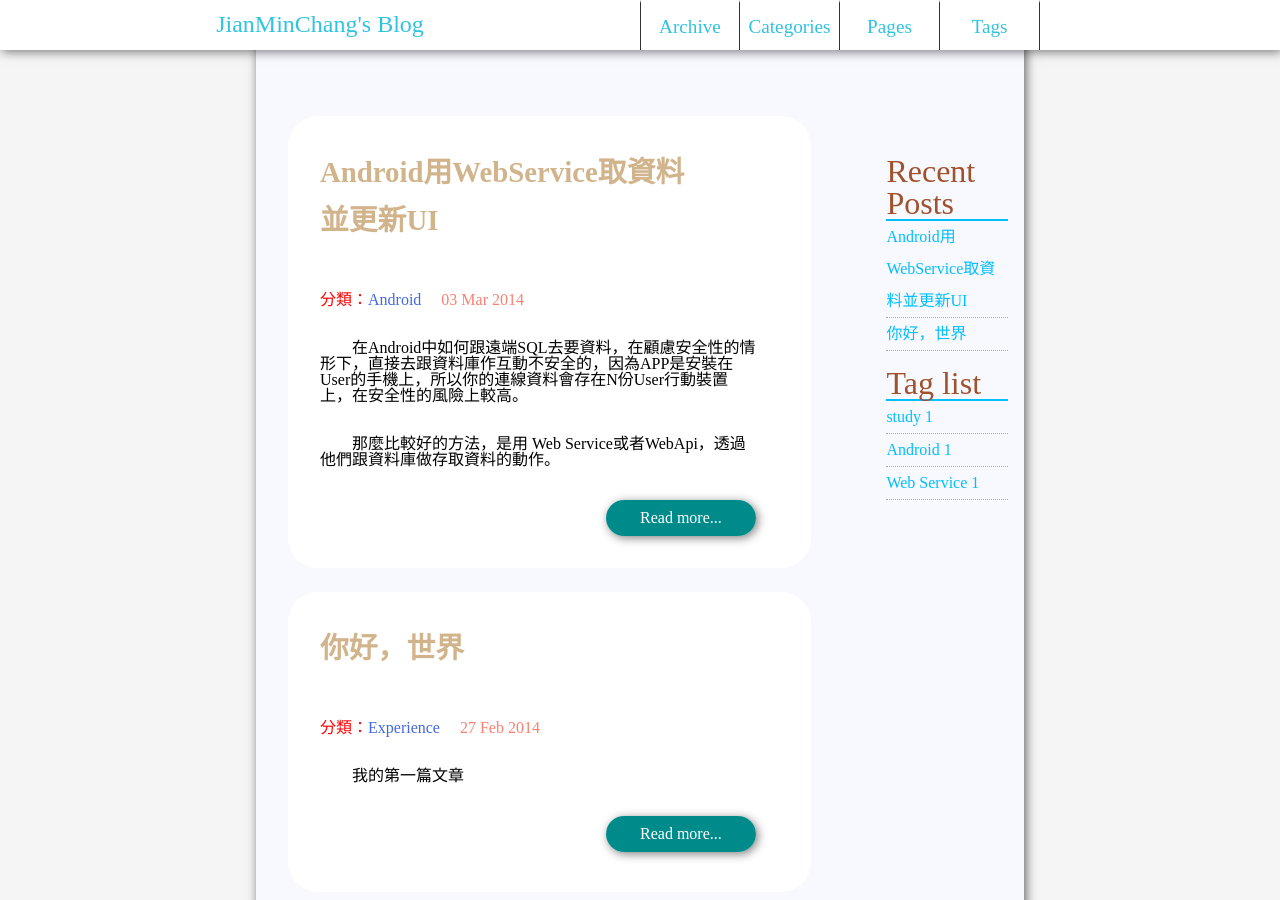
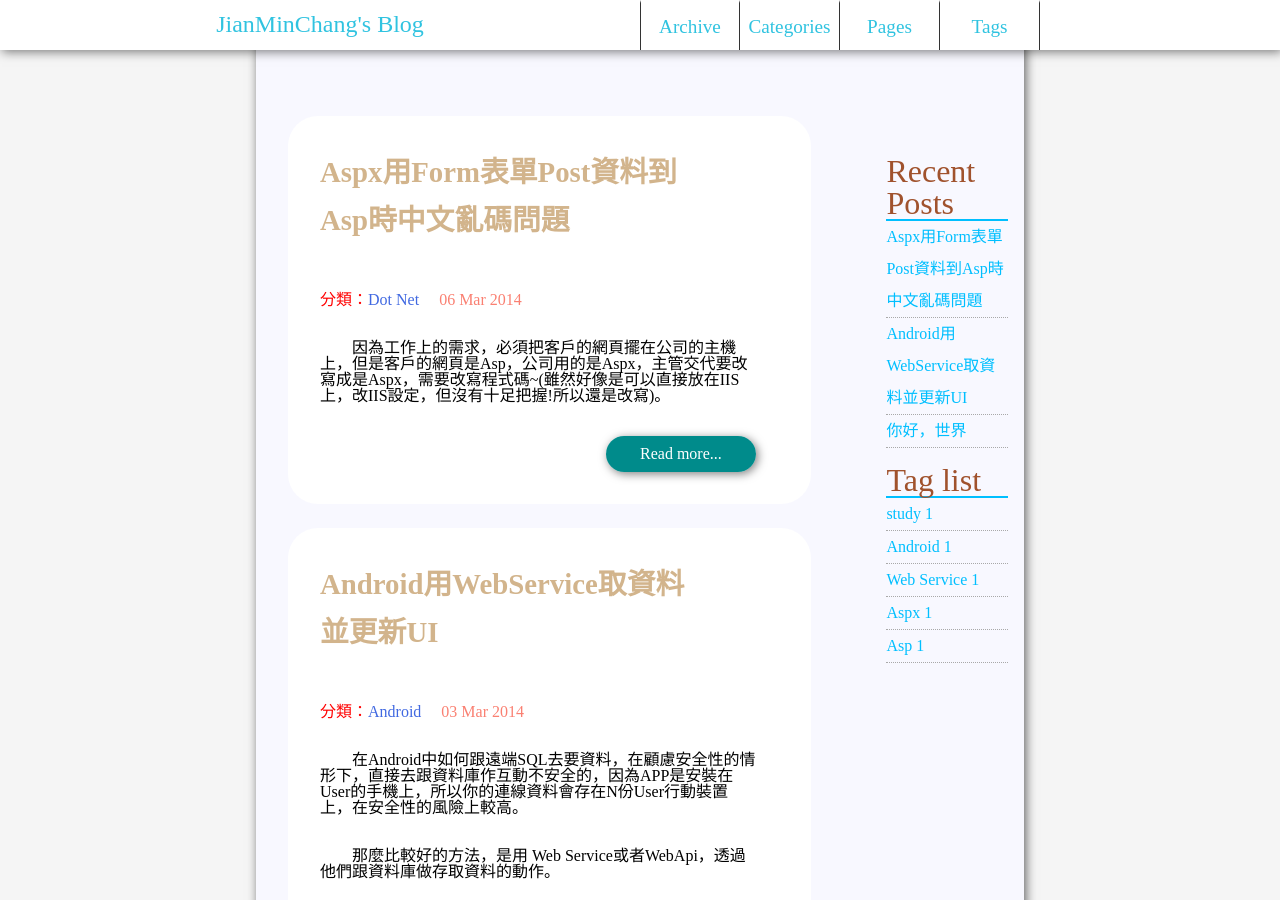
Before and after one commit to JianMin0721/JianMin0721.github.io, a Jekyll site: the page built from index.md, in a window 1280 px wide and 900 px high. Built offline with Jekyll 4.4.1, drawn with Linux system fonts in a browser that asks for light colours.

Commit message:
Create New post And modify css

```diff
--- /dev/null
+++ b/_posts/2014-03-06-Aspx-post-form-to-Asp.md
@@ -0,0 +1,31 @@
+---
+layout: post
+cTitle: Aspx用Form表單Post資料到Asp時中文亂碼問題
+ctitle: Aspx用Form表單Post資料到Asp時中文亂碼問題
+category : Dot Net
+tags: [Aspx,Asp]
+published: true
+---
+
+<p>因為工作上的需求，必須把客戶的網頁擺在公司的主機上，但是客戶的網頁是Asp，公司用的是Aspx，主管交代要改寫成是Aspx，需要改寫程式碼~(雖然好像是可以直接放在IIS上，改IIS設定，但沒有十足把握!所以還是改寫)。</p>
+
+<!-- more -->
+
+<p>改寫的過程中發現出現問題了，如同標題所寫的，"在Aspx網頁送出表單到Asp時發生接收中文字編碼錯誤，收到的是一堆亂碼。網路上找了下，原因出在於 <label>Aspx預設編碼是utf-8 </label>，而 <label>Asp是預設編碼big5 </label>。"</p>
+
+<pre>
+	<code>
+		&lt;meta http-equiv="Content-Type" content="text/html; charset=utf-8" /&gt;
+	</code>
+</pre>
+
+<p>有想說把上面的那行utf-8，改成big5。可惜還是失敗!</p>
+
+<br>
+<p>知道了原因，我便試圖用<label>javascript的escape、encodeURI、encodeURIComponent</label>去處理中文字，送到Asp網頁，發送成功，但是客戶收到，發現還是中文字是亂碼。</p>
+
+<p>直接用javascript處裡中文字串失敗，我便嘗試著用 Server code來解決，也就是說把中文字用Ajax傳回Server，從新編碼後，在吐回clinent端在發送。可惜的是，還是不行。在google search下，有人用html的方法解決。</p>
+
+<p>我把網頁個格式還有附檔名改成.html後，一切就沒問題了。所以目前我用的解法，應該是用Html+javascript+Ajax傳回Server從新編碼，在回傳client，送出表單。或者看有沒有好心人士做出 javascript版本 <label>UTF-8轉BIG5</label> 的程式碼來解決!</p>
+
+<p>一切的前提是，在不要求客戶改程式碼和不改動Server上的IIS設定下! XD~</p>
--- a/atom.xml
+++ b/atom.xml
@@ -1,6 +1,7 @@
 ---
 layout: nil
 title : Atom Feed
+ctitle : Atom Feed
 ---
 <?xml version="1.0" encoding="utf-8"?>
 <feed xmlns="http://www.w3.org/2005/Atom">
--- a/rss.xml
+++ b/rss.xml
@@ -1,6 +1,7 @@
 ---
 layout: nil
 title : RSS Feed
+ctitle : RSS Feed
 ---
 
 <?xml version="1.0" encoding="UTF-8" ?>
--- a/sitemap.txt
+++ b/sitemap.txt
@@ -1,6 +1,7 @@
 ---
 # Remember to set production_url in your _config.yml file!
 title : Sitemap
+ctitle : Sitemap
 ---
 {% for page in site.pages %}
 {{site.production_url}}{{ page.url }}{% endfor %}
```
Also changed, not shown: index.md (+1 -0 lines).
